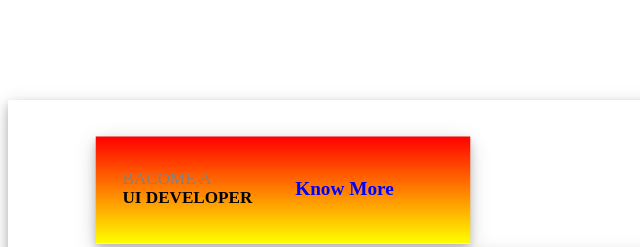
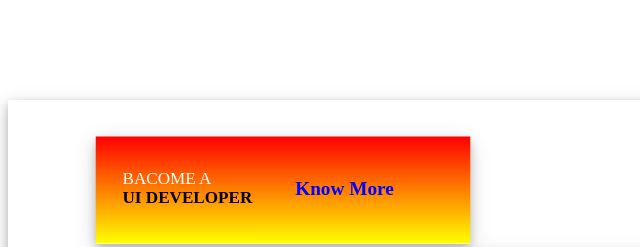
Before and after one commit to asaKiran16/asaKiranAssignment, a plain HTML site: page Task2_10-08-23/index.html in a window 1280 px wide. In both pictures the pointer is over the element 193 px from the left and 189 px from the top of the page. Shown: the top 247 px of the page, 0-640 px from the left. Drawn offline with Linux system fonts and the light colour scheme.

Commit message:
CSS Positions

```diff
--- a/Task2_10-08-23/style.css
+++ b/Task2_10-08-23/style.css
@@ -57,3 +57,6 @@ a{
     transform: scale(1.07);
     background-image: linear-gradient(rgb(206, 0, 193), lightpink);
 }
+.text-gray:hover{
+    color: #fff;
+}
```
